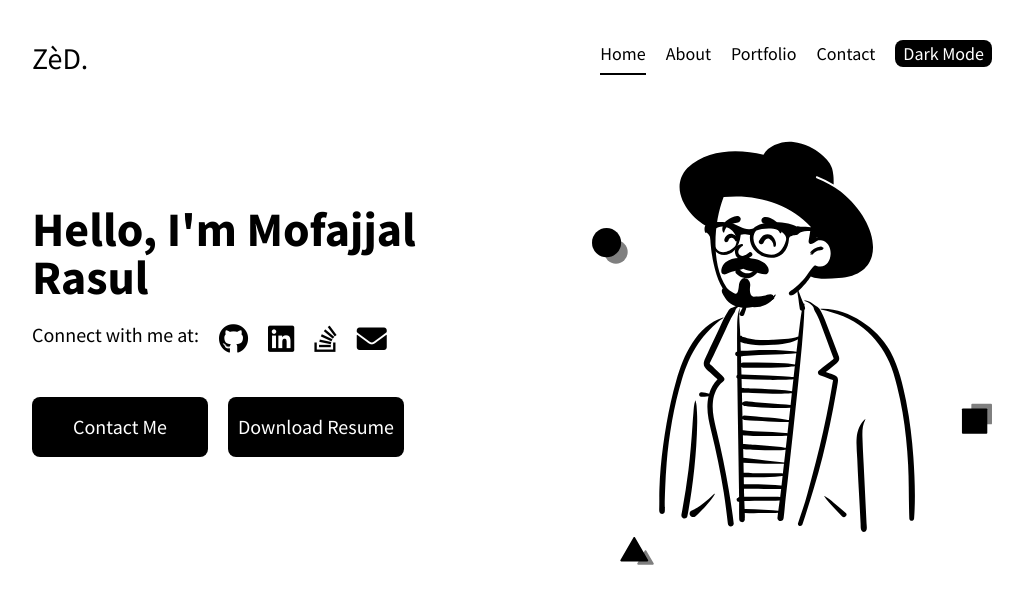
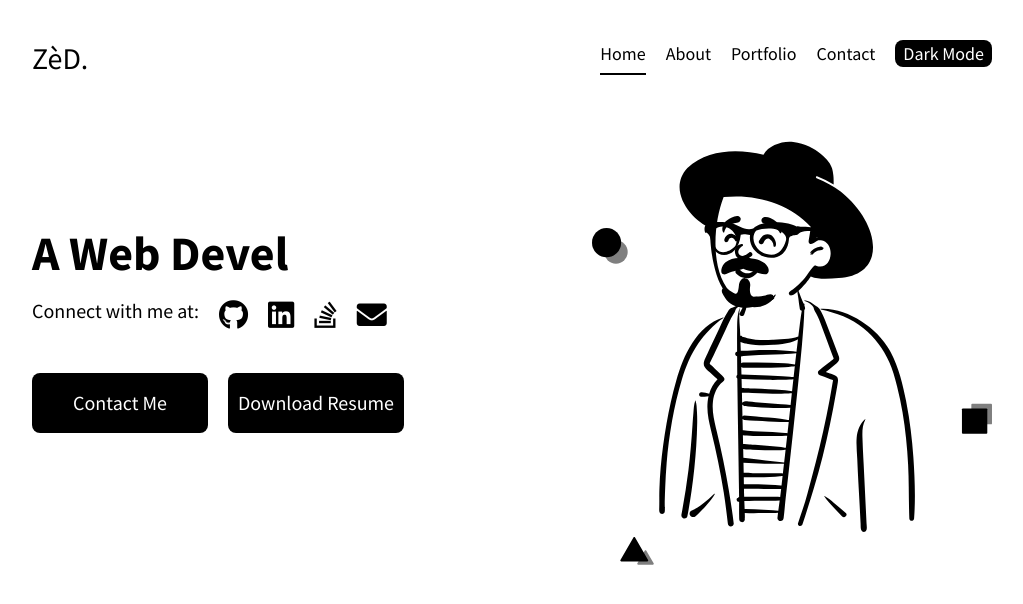
Before and after one commit to zunayed-arp/portfoliome, a React (Create React App) app: page / in a window 1280 px wide. Shown: the top 604 px of the page, without its empty margins (128-1151 px from the left). Built offline with nearby package versions, Linux system fonts and the light colour scheme.

Commit message:
Add text animation on home
Signed-off-by: ZèD <imzihad@gmail.com>

```diff
--- a/package.json
+++ b/package.json
@@ -22,6 +22,7 @@
     "react-dom": "^17.0.2",
     "react-router-dom": "^6.0.2",
     "react-scripts": "4.0.3",
+    "react-typical": "^0.1.3",
     "tailwindcss": "^2.2.19",
     "typescript": "^4.5.2"
   },
--- a/src/Components/Home/Home.tsx
+++ b/src/Components/Home/Home.tsx
@@ -1,4 +1,6 @@
 import { Link } from "react-router-dom";
+// @ts-ignore
+import Typical from 'react-typical'
 
 const Home = () => {
     const resumeID: string = "15Ijsyf_rc5TLuBgE89WMmKi1yGQtJ5wg";
@@ -6,7 +8,13 @@ const Home = () => {
     return (
         <div className="flex flex-col-reverse md:flex-row justify-between md:-mt-20">
             <div className="md:w-1/2 my-auto">
-                <h1 className="text-4xl md:text-5xl font-bold leading-normal">Hello, I'm Mofajjal <br /> Rasul</h1>
+                <div className="text-4xl md:text-5xl font-bold leading-normal">
+                    <Typical
+                        steps={[ "Hello!", 1000, "I'm Mofajjal Rasul", 1000, "A Web Developer", 1000 ]}
+                        loop={Infinity}
+                        wrapper="h1"
+                    />
+                </div>
                 <ul className="flex space-x-5 text-2xl md:text-3xl inline-block mt-5">
                     <li>
                         <p className="text-xl">Connect with me at:</p>
```
Also changed, not shown: 1 other file (tests, documents, lock files or other folders).
